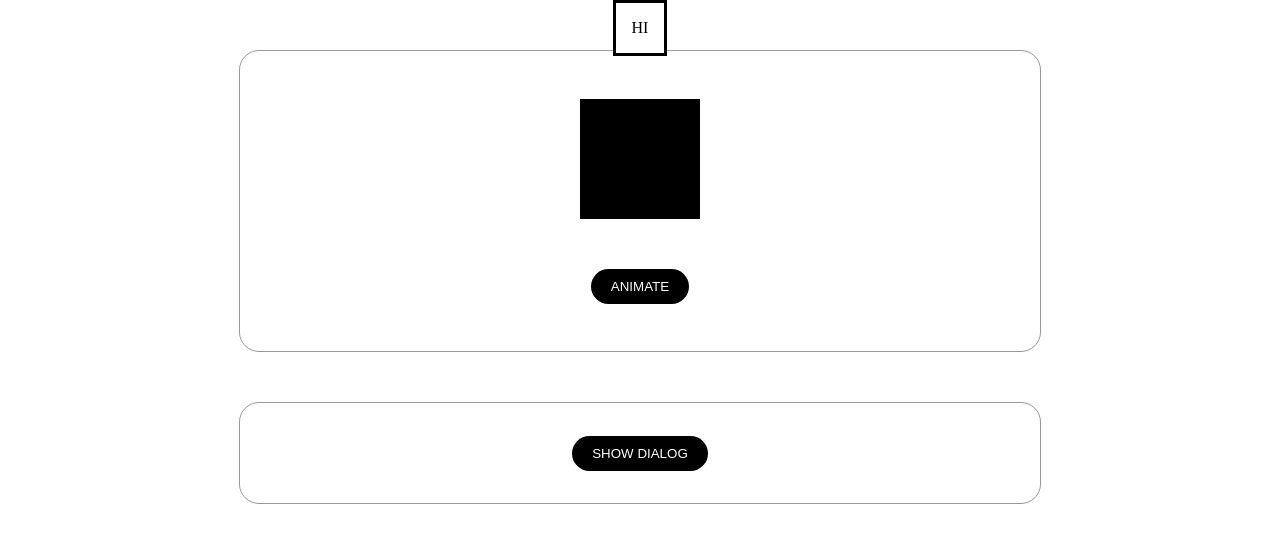
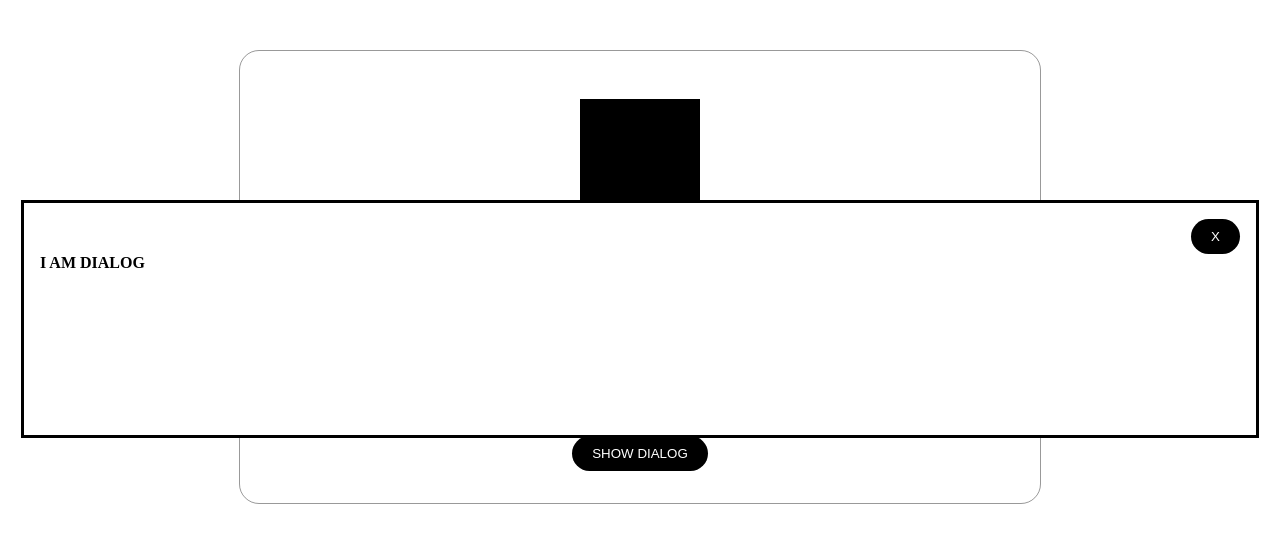
Before and after one commit to 0hhanum/VuePractice, a Vue app in the folder animation/: page / in a window 1280 px wide. Both pictures are taken after a click on the button "SHOW DIALOG". Shown: the top 542 px of the page. Built offline with nearby package versions, Linux system fonts and the light colour scheme.

Commit message:
Basic transition using directive class

```diff
--- a/animation/src/App.vue
+++ b/animation/src/App.vue
@@ -1,13 +1,18 @@
 <template>
   <div id="container">
     <div id="firstContainer" class="box">
-      <div id="box"></div>
-      <button>ANIMATE</button>
+      <div id="box" :class="{ animate: animateActivated }"></div>
+      <button @click="animate">ANIMATE</button>
     </div>
     <div id="secondContainer" class="box">
       <button @click="openDialog">SHOW DIALOG</button>
     </div>
-    <dialog open v-show="dialogOpen">HI</dialog>
+    <dialog open v-show="dialogOpen">
+      <div id="dialog-button-container">
+        <button @click="closeDialog">X</button>
+      </div>
+      <strong>I AM DIALOG</strong>
+    </dialog>
   </div>
 </template>
 
@@ -16,11 +21,18 @@ export default {
   data() {
     return {
       dialogOpen: false,
+      animateActivated: false,
     };
   },
   methods: {
     openDialog() {
       this.dialogOpen = true;
+    },
+    closeDialog() {
+      this.dialogOpen = false;
+    },
+    animate() {
+      this.animateActivated = !this.animateActivated;
     },
   },
 };
@@ -65,6 +77,7 @@ body {
   height: 120px;
   background-color: black;
   margin-bottom: 50px;
+  transition: all 1s ease-in-out;
 }
 button {
   border: none;
@@ -74,4 +87,17 @@ button {
   padding: 10px 20px;
   border-radius: 20px;
 }
+dialog {
+  margin-top: 200px;
+  width: 1200px;
+  height: 200px;
+}
+#dialog-button-container {
+  width: 100%;
+  display: flex;
+  justify-content: end;
+}
+.animate {
+  transform: translateX(-5rem);
+}
 </style>
```
